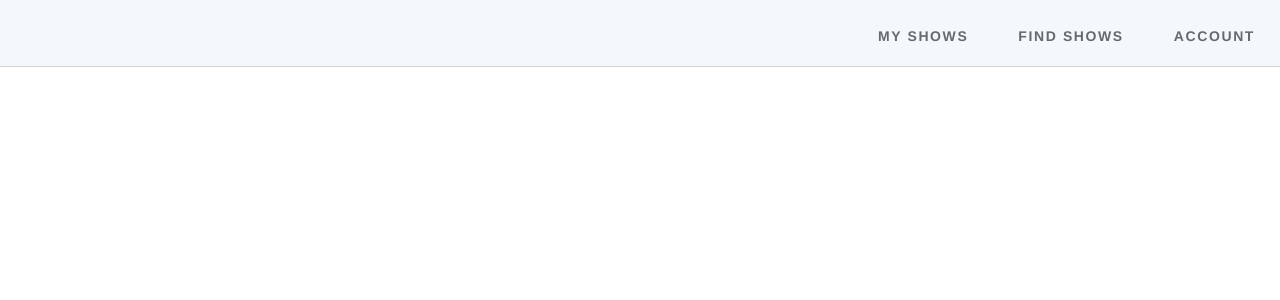
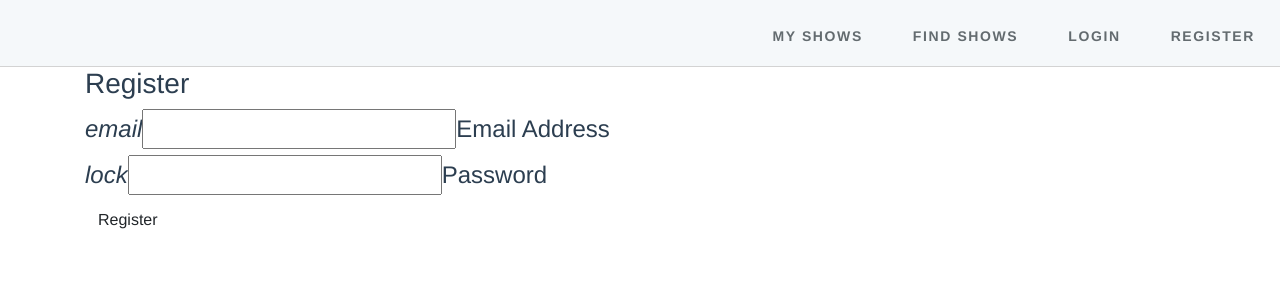
Before and after one commit to adamkea/seriestrack, a Vue app: page /register in a window 1280 px wide. Shown: the top 300 px of the page. Built offline with nearby package versions, Linux system fonts and the light colour scheme; no server answers.

Commit message:
added vuex and firebase configuration

```diff
--- a/package.json
+++ b/package.json
@@ -11,9 +11,12 @@
     "axios": "^0.18.0",
     "bootstrap-vue": "^2.0.0-rc.16",
     "core-js": "^2.6.5",
+    "firebase": "^5.10.1",
+    "jquery": "^3.4.1",
     "vue": "^2.6.6",
     "vue-axios": "^2.1.4",
-    "vue-router": "^3.0.2"
+    "vue-router": "^3.0.2",
+    "vuex": "^3.1.0"
   },
   "devDependencies": {
     "@vue/cli-plugin-babel": "^3.5.0",
--- a/src/components/Home.vue
+++ b/src/components/Home.vue
@@ -1,7 +1,7 @@
 <template>
     <div class="flex-center">
         <div>
-            <show v-for="show in shows" :key="show.id" :show="show"/>
+            <show v-for="show in myShows" :key="show.id" :show="show"/>
         </div>
     </div>
 </template>
@@ -14,34 +14,13 @@ export default {
     components: {
         Show,
     },
-     data () {
-        return {
-            shows: [
-                {
-                    id: 1,
-                    imdb:'tt0944947'
-                },
-                {
-                    id: 2,
-                    imdb:'tt0903747'
-                },
-                {
-                    id: 3,
-                    imdb:'tt0141842'
-                },
-                {
-                    id: 4,
-                    imdb:'tt2861424'
-                },
-                {
-                    id: 5,
-                    imdb:'tt2356777'
-                },
-                {
-                    id: 6,
-                    imdb:'tt0472954'
-                }
-            ]
+    created(){
+        this.$store.dispatch('getShows')
+    },
+    computed:{
+        myShows(){
+            console.log(this.$store.getters.myShows)
+            return this.$store.getters.myShows
         }
     }
 }
--- /dev/null
+++ b/src/components/Login.vue
@@ -0,0 +1,37 @@
+<template>
+  <div>
+    <div class="container">
+    <div class="row">
+      <div class="col s12 m8 offset-m2">
+        <div class="login card-panel green white-text center">
+          <h3>Login</h3>
+          <form action="index.html">
+            <div class="input-field">
+              <i class="material-icons prefix">email</i>
+              <input type="email" id="email" v-model="email">
+              <label class="white-text" for="email">Email Address</label>
+            </div>
+            <div class="input-field">
+              <i class="material-icons prefix">lock</i>
+              <input type="password" id="password" v-model="password">
+              <label class="white-text" for="password">Password</label>
+            </div>
+            <button v-on:click="login" class="btn btn-large btn-extended grey lighten-4 black-text">Login</button>
+          </form>
+        </div>
+      </div>
+    </div>
+  </div>
+  </div>
+</template>
+
+<script>
+export default{
+    name:'login',
+    data: function(){
+        return {
+
+        }
+    }
+}
+</script>
--- a/src/components/Master.vue
+++ b/src/components/Master.vue
@@ -3,7 +3,10 @@
         <ul class="nav">
             <li><router-link :to="{name: 'home'}">My Shows</router-link></li>
             <li><router-link :to="{name: 'search'}">Find Shows</router-link></li>
-            <li><router-link :to="{name: 'account'}">Account</router-link></li>
+            <!-- <li><router-link :to="{name: 'account'}">Account</router-link></li> -->
+            <li><router-link :to="{name: 'login'}">Login</router-link></li>
+            <li><router-link :to="{name: 'register'}">Register</router-link></li>
+
         </ul>
         <router-view></router-view>
     </div>
--- /dev/null
+++ b/src/components/Register.vue
@@ -0,0 +1,52 @@
+<template>
+  <div>
+    <div class="container">
+    <div class="row">
+      <div class="col s12 m8 offset-m2">
+        <div class="login card-panel green white-text center">
+          <h3>Register</h3>
+          <form action="index.html">
+            <div class="input-field">
+              <i class="material-icons prefix">email</i>
+              <input type="email" id="email" v-model="email">
+              <label class="white-text" for="email">Email Address</label>
+            </div>
+            <div class="input-field">
+              <i class="material-icons prefix">lock</i>
+              <input type="password" id="password" v-model="password">
+              <label class="white-text" for="password">Password</label>
+            </div>
+            <button v-on:click="register" class="btn btn-large btn-extended grey lighten-4 black-text">Register</button>
+          </form>
+        </div>
+      </div>
+    </div>
+  </div>
+  </div>
+</template>
+
+<script>
+import firebase from 'firebase/app'
+export default{
+    name:'register',
+    data: function(){
+        return {
+            email: '',
+            password: ''
+        }
+    },
+    methods:{
+        register: function(e){
+            firebase.auth().createUserAndRetrieveDataWithEmailAndPassword(this.email,this.password)
+                .then(user => {
+                    alert(`Account Created for ${user.email}`);
+                    this.$router.push('/search');
+                },
+                err => {
+                    alert(err.message);
+                });
+            e.preventDefault();
+        }
+    }
+}
+</script>
--- a/src/components/Search.vue
+++ b/src/components/Search.vue
@@ -6,7 +6,8 @@
             <div v-if="results">
                 <div v-for="result in results" :key="result.imdbID">
                     <div class="card-body">
-                        <h5 class="card-text">{{result.Title}}</h5>
+                        <img v-bind:src="result.Poster" class="img-circle"/>
+                        <h5 class="card-text">{{result.Title}} ({{result.imdbID}})</h5>
                     </div>
                 </div>
             </div>
@@ -32,5 +33,4 @@ export default{
         }
     }
 }
-
 </script>
--- a/src/components/Show.vue
+++ b/src/components/Show.vue
@@ -20,14 +20,14 @@ export default{
     data () {
         return {
             'id': this.show.id,
-            'imdb': this.show.imdb,
+            'imdb': this.show.imdbID,
             info: null,
             'apikey': process.env.VUE_APP_API_KEY
         }
     },
     methods:{
         episodes(){
-            this.$router.push({ name: 'episodes', params: { id: this.show.imdb } })
+            this.$router.push({ name: 'episodes', params: { id: this.show.imdbID } })
         }
     },
     mounted () {
--- a/src/main.js
+++ b/src/main.js
@@ -6,6 +6,7 @@ import axios from 'axios'
 import routes from './routes'
 import VueAxios from 'vue-axios'
 import VueRouter from 'vue-router'
+import {store} from './store/store'
 import BootstrapVue from "bootstrap-vue"
 import "bootstrap/dist/css/bootstrap.min.css"
 import "bootstrap-vue/dist/bootstrap-vue.css"
@@ -23,6 +24,7 @@ const router = new VueRouter({
 /* eslint-disable no-new */
 new Vue({
   el: '#app',
+  store: store,
   router: router,
   components: { Master },
   template: '<Master/>'
--- a/src/routes.js
+++ b/src/routes.js
@@ -2,13 +2,24 @@ import Home from './components/Home'
 import Episode from './components/Episode'
 import Account from './components/Account'
 import Search from './components/Search'
-
+import Login from './components/Login'
+import Register from './components/Register'
 
 const routes = [
     {
         path: '/',
         name: 'home',
         component: Home
+    },
+    {
+        path: '/login',
+        name: 'login',
+        component: Login
+    },
+    {
+        path: '/register',
+        name: 'register',
+        component: Register
     },
     {
         path: '/account',
--- /dev/null
+++ b/src/store/store.js
@@ -0,0 +1,39 @@
+import Vue from 'vue'
+import Vuex from 'vuex'
+import db from '../firebase'
+
+Vue.use(Vuex)
+
+export const store = new Vuex.Store({
+    state: {
+        shows: [
+        ]
+    },
+    getters: {
+        myShows(state){
+            return state.shows
+        }
+    },
+    mutations:{
+        getShows(state, shows){
+            state.shows = shows
+        }
+    },
+    actions:{
+        getShows(context){
+            db.collection('shows').get()
+                .then(querySnapshot => {
+                    let tempShows = []
+                    querySnapshot.forEach(doc => {
+                        console.log(doc.id)
+                        const data = {
+                            id: doc.id,
+                            imdbID: doc.data().imdbID
+                        }
+                        tempShows.push(data)
+                    })
+                    context.commit('getShows', tempShows)
+                })
+        }
+    }
+})
```
Also changed, not shown: 1 other file (tests, documents, lock files or other folders).
